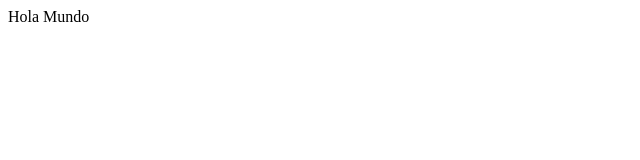
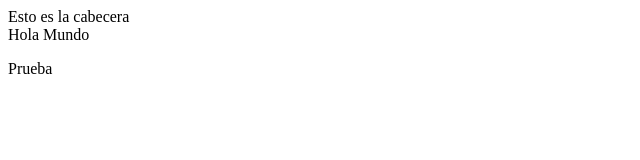
Before and after one commit to IrmaPineiro/promo-48-module-1-pair-2-spotify, a plain HTML site: page index.html in a window 1280 px wide. Shown: the whole page, without its empty margins (0-640 px from the left). Drawn offline with Linux system fonts and the light colour scheme.

Commit message:
añadir cabecera

```diff
--- a/index.html
+++ b/index.html
@@ -6,6 +6,8 @@
     <title>Document</title>
 </head>
 <body>
+    <header>Esto es la cabecera</header>
     Hola Mundo
+   <p>Prueba</p>
 </body>
 </html>
```
